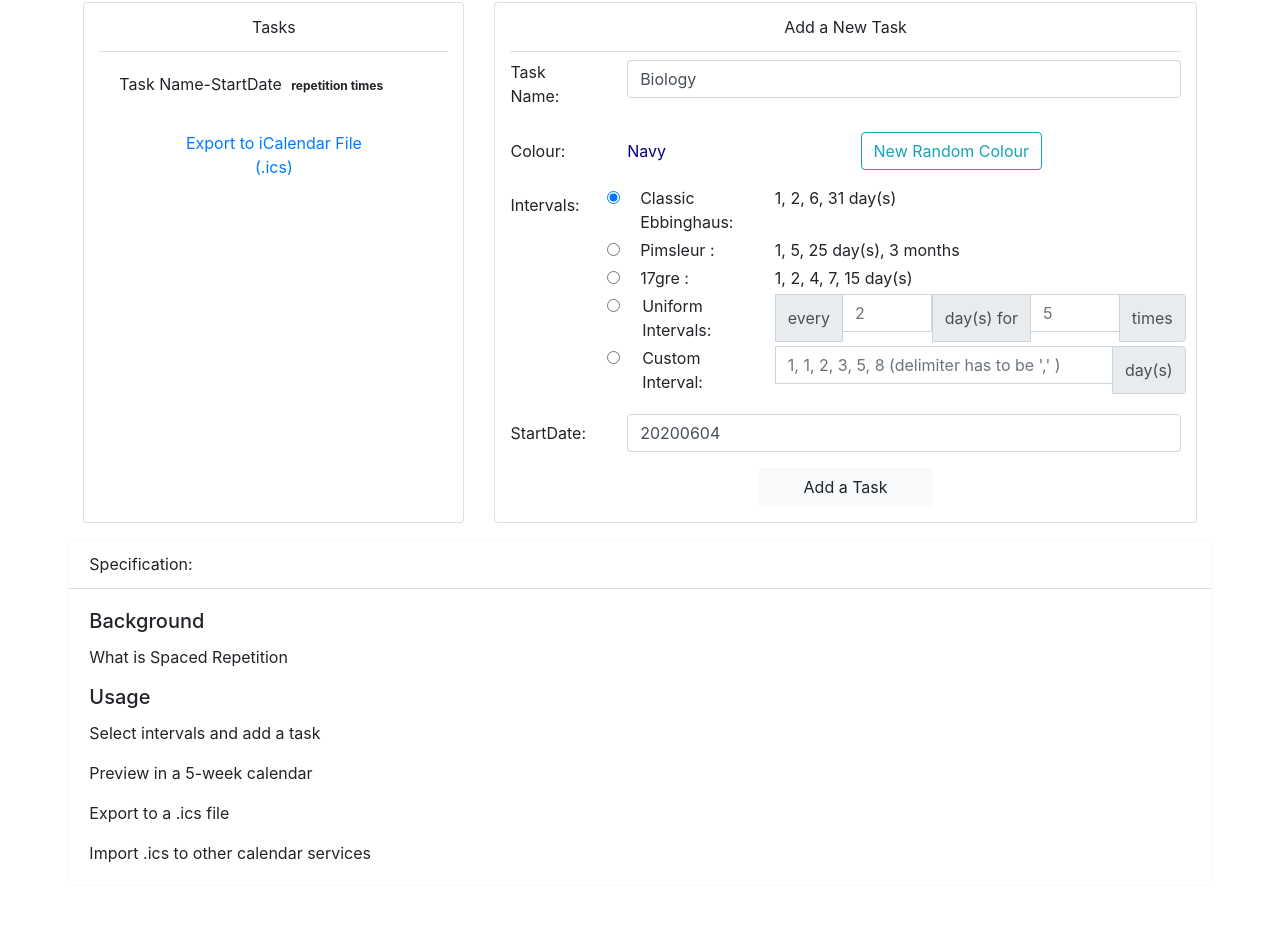
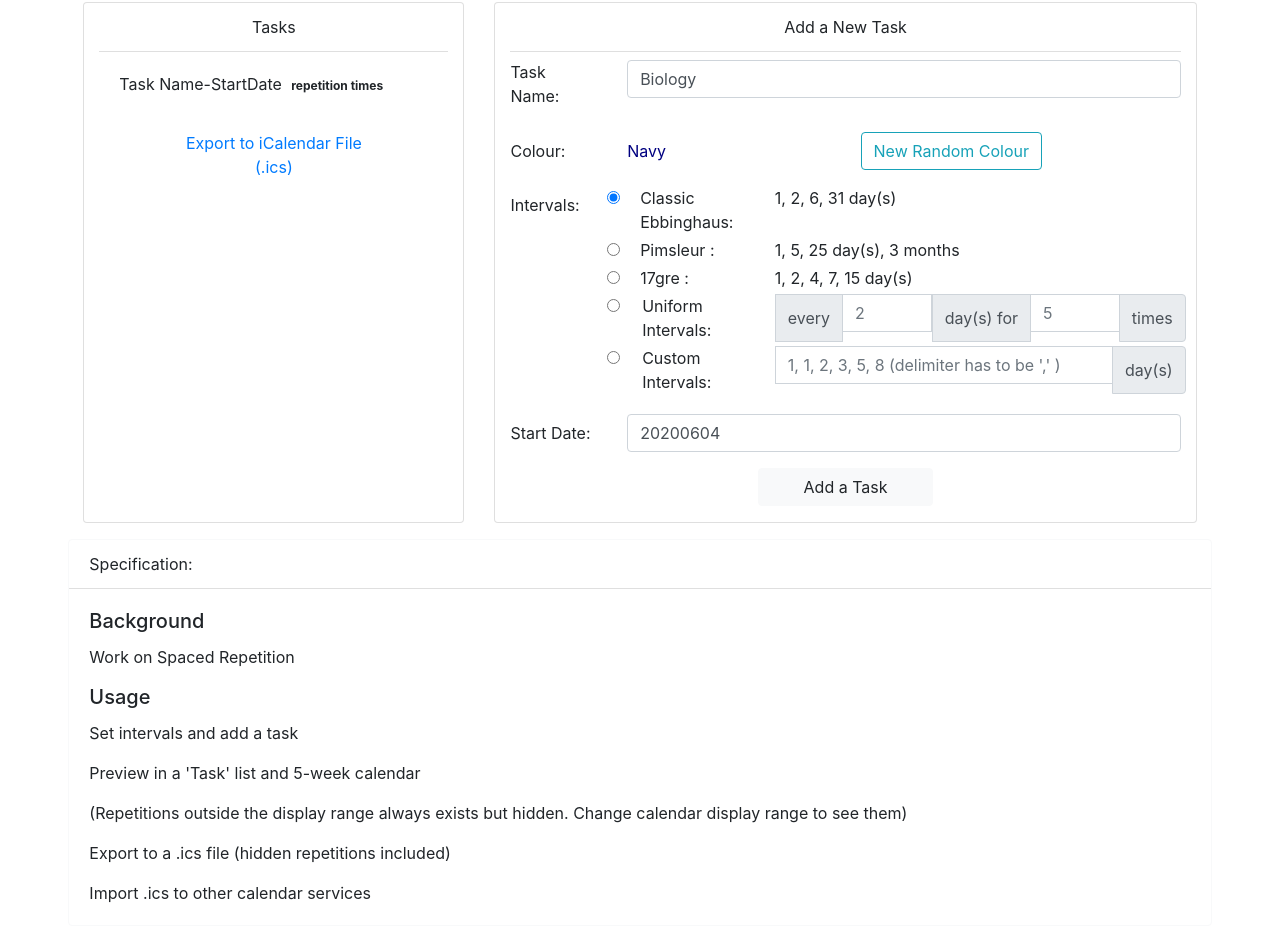
Before and after one commit to tsaihsing3/Spaced_Repetition2.ics, a plain HTML site: page index.html in a window 1280 px wide. Shown: the part 642-1576 px from the top of the page. Before the commit the page ends 1536 px from the top, so only its background shows below. Drawn offline with nearby package versions, Linux system fonts and the light colour scheme.

Commit message:
texts slightly modified

```diff
--- a/index.html
+++ b/index.html
@@ -774,7 +774,7 @@
                         <div class="form-row mb-1">
                             <div class="input-group ">
                                 <input class="form-check-input" type="radio" name="selectInterval" id="CustomIntervalsRadio">
-                                <label class="form-check-label col-3" for="CustomIntervals">Custom Interval:</label>
+                                <label class="form-check-label col-3" for="CustomIntervals">Custom Intervals:</label>
                                 <input type="text" class="form-control ml-2" id="CustomIntervals" placeholder="1, 1, 2, 3, 5, 8 (delimiter has to be ',' ) ">
                                 <div class="input-group-append">
                                     <span class="input-group-text">day(s)</span>
@@ -787,7 +787,7 @@
                 </div>
 
                 <div class="form-group row" >
-                    <label class="col-form-label col-2" for="inputStartDate">StartDate:</label>
+                    <label class="col-form-label col-2" for="inputStartDate">Start Date:</label>
                     <div class="col ">
                         <input type="text" class="form-control" name="CustomInterval" id="inputStartDate">
                     </div>
@@ -804,16 +804,16 @@
     </div>
 
     <div class="col-11 mx-auto mb-2">
-
         <div class="card border-light " >
           <div class="card-header bg-transparent" id="div1">Specification:</div>
           <div class="card-body">
             <h5 class="card-title">Background</h5>
-            <p class="card-text">What is Spaced Repetition</p>
+            <p class="card-text">Work on Spaced Repetition</p>
             <h5 class="card-title">Usage</h5>
-            <p class="card-text">Select intervals and add a task</p>
-            <p class="card-text">Preview in a 5-week calendar</p>
-            <p class="card-text">Export to a .ics file</p>
+            <p class="card-text">Set intervals and add a task</p>
+            <p class="card-text">Preview in a 'Task' list and 5-week calendar</p>
+            <p class="card-text">(Repetitions outside the display range always exists but hidden. Change calendar display range to see them)</p>
+            <p class="card-text">Export to a .ics file (hidden repetitions included)</p>
             <p class="card-text">Import .ics to other calendar services</p>
           </div>
           </div>
```
